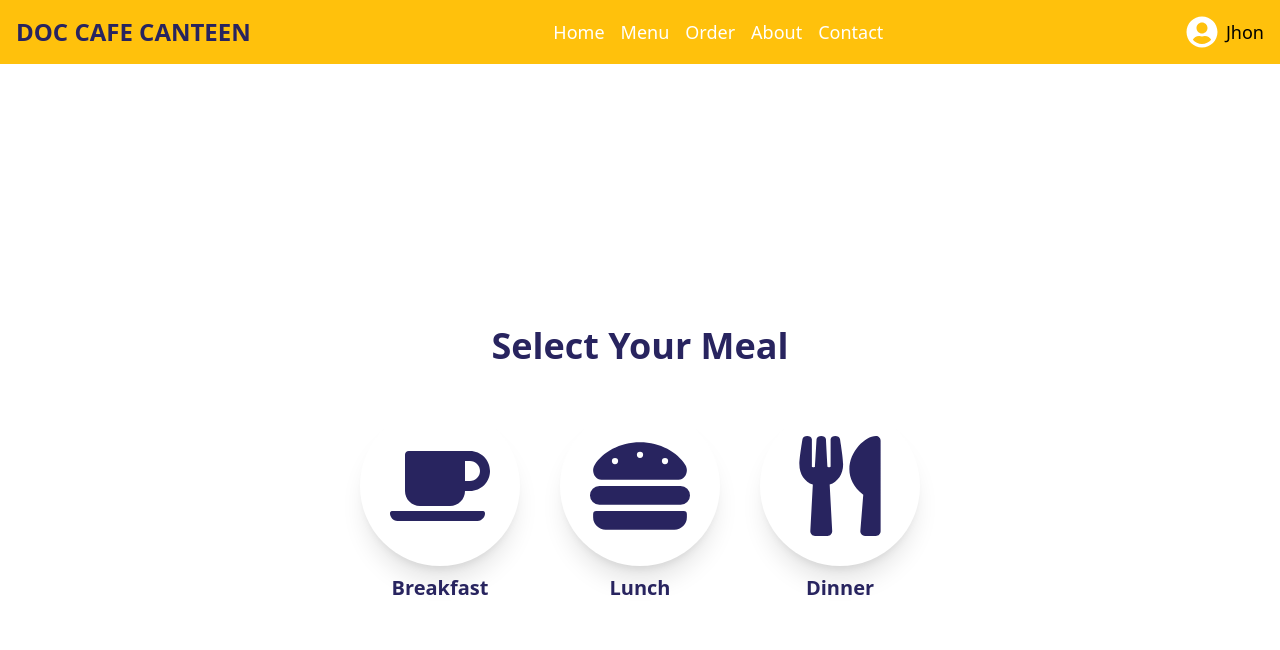
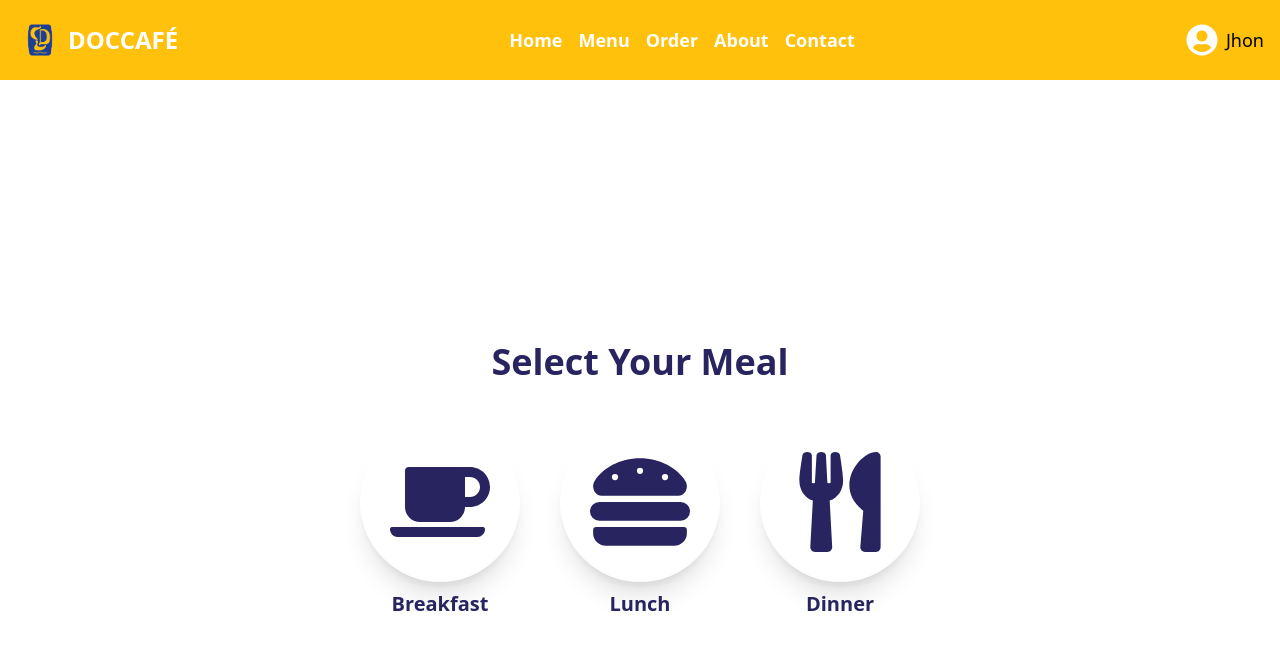
Before and after one commit to KushanNalinka/DockyardCanteenProject, a React (Create React App) app: page / in a window 1280 px wide. Shown: the top 650 px of the page. Built offline with nearby package versions, Linux system fonts and the light colour scheme.

Commit message:
Update navbar,js
css update

```diff
--- a/src/components/navbar.js
+++ b/src/components/navbar.js
@@ -1,13 +1,17 @@
 import React from 'react';
 import { Link } from 'react-router-dom';
 import { FaUserCircle } from 'react-icons/fa';
+import logo from '../assets/images/doccanteen.png.png';
 
 const Navbar = () => {
   return (
     <nav className="bg-[#FFC10C] p-4 shadow-md">
       <div className="container mx-auto flex justify-between items-center">
-        <div className="text-2xl font-bold text-[#28245F]">DOC CAFE CANTEEN</div>
-        <div className="space-x-4 font-semobold text-white">
+        <div className="flex items-center">
+          <img src={logo} alt="Logo" className="w-12 h-12 mr-1" />
+          <span className="text-2xl font-bold text-white">DOCCAFÉ</span>
+        </div>
+        <div className="space-x-4 font-semibold text-white">
           <Link to="/" className="text-lg">Home</Link>
           <Link to="/menu" className="text-lg">Menu</Link>
           <Link to="/order" className="text-lg">Order</Link>
@@ -16,7 +20,7 @@ const Navbar = () => {
         </div>
         <div className="flex items-center">
           <FaUserCircle size={32} className="text-white" />
-          <div className="ml-2 text-lg ">Jhon</div>
+          <div className="ml-2 text-lg">Jhon</div>
         </div>
       </div>
     </nav>
```
